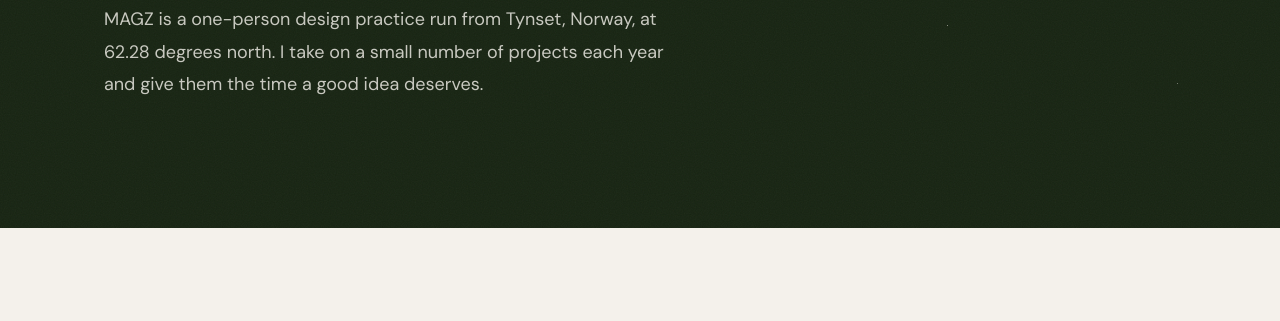
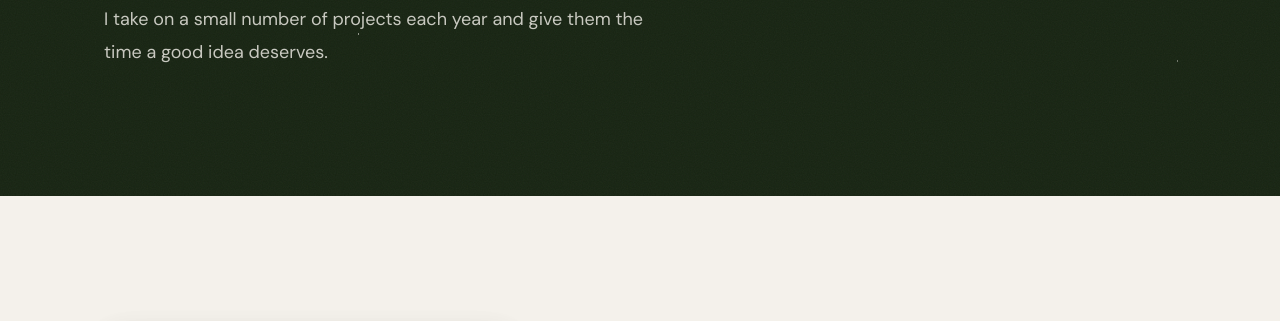
Before and after one commit to Mnytren/Designmagz, a plain HTML site: page practice.html in a window 1280 px wide. Shown: the part 330-651 px from the top of the page. Drawn offline with nearby package versions, Linux system fonts and the light colour scheme.

Commit message:
Practice page: drop one-person practice sentence from hero

```diff
--- a/practice.html
+++ b/practice.html
@@ -93,9 +93,8 @@
         Restraint over spectacle.
       </h1>
       <p class="mt-8 max-w-xl text-cream/80 text-lg leading-[1.8] reveal" style="transition-delay: 240ms;">
-        MAGZ is a one-person design practice run from Tynset, Norway, at 62.28
-        degrees north. I take on a small number of projects each year and give
-        them the time a good idea deserves.
+        I take on a small number of projects each year and give them the time
+        a good idea deserves.
       </p>
     </div>
   </section>
```
